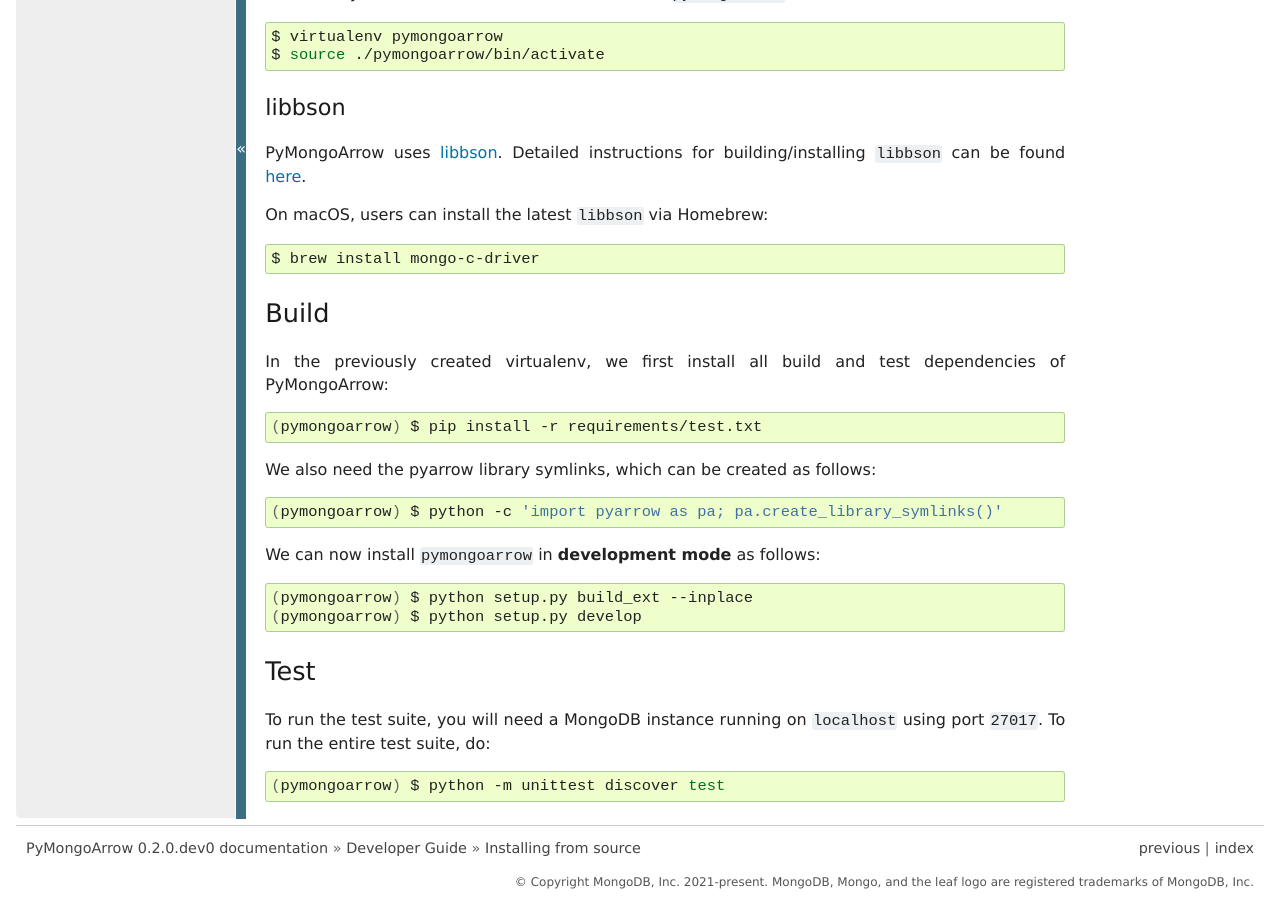
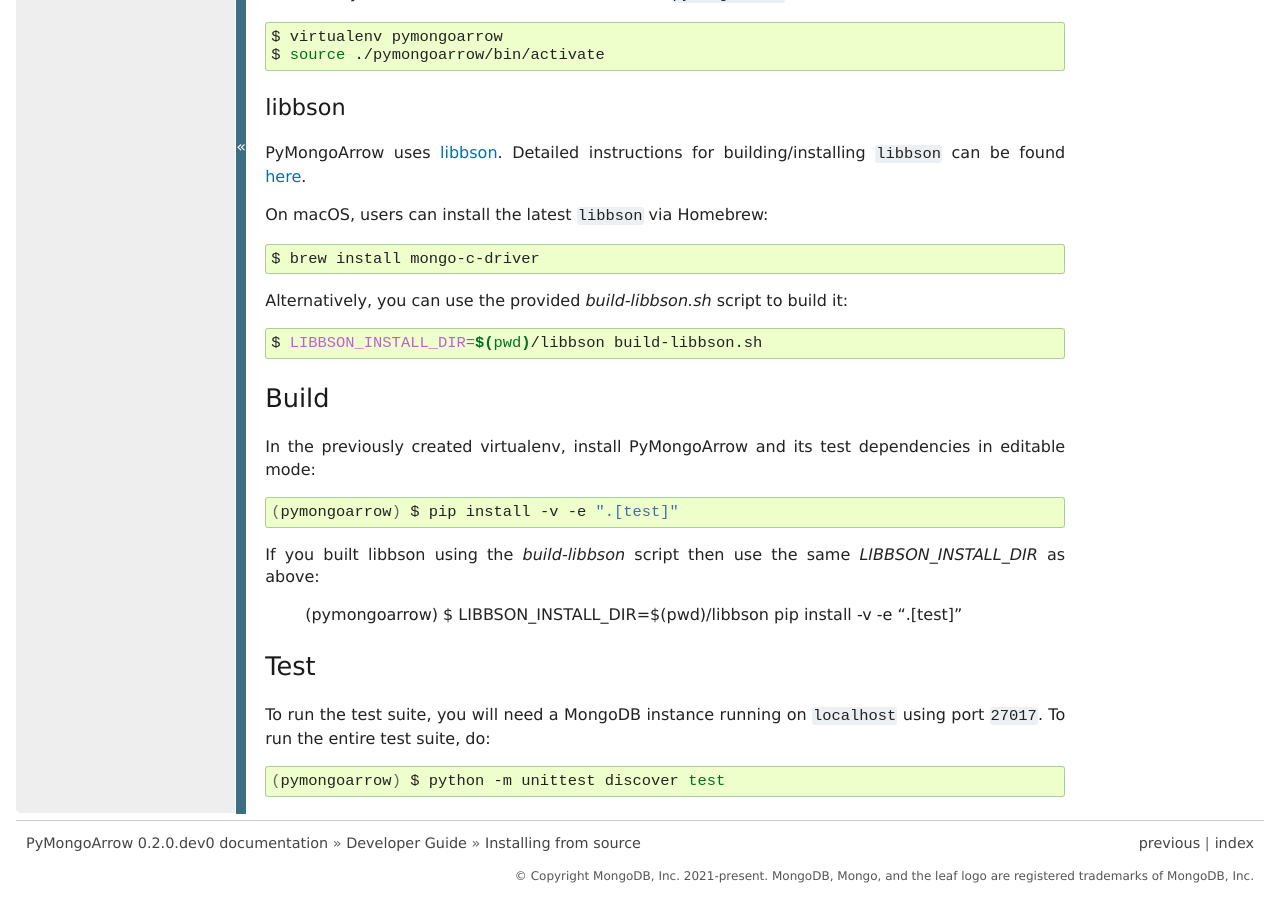
Before and after one commit to mongodb-labs/mongo-arrow, a Sphinx documentation site: the page built from bindings/python/docs/source/developer/installation.rst, in a window 1280 px wide and 900 px high, scrolled down 592 px. Built offline with Sphinx 7.4.7, drawn with Linux system fonts in a browser that asks for light colours.

Commit message:
update docs

```diff
--- a/bindings/python/docs/source/developer/installation.rst
+++ b/bindings/python/docs/source/developer/installation.rst
@@ -41,23 +41,22 @@ On macOS, users can install the latest ``libbson`` via Homebrew::
 
   $ brew install mongo-c-driver
 
+Alternatively, you can use the provided `build-libbson.sh` script to build it::
+
+  $ LIBBSON_INSTALL_DIR=$(pwd)/libbson build-libbson.sh
+
 
 Build
 -----
 
-In the previously created virtualenv, we first install all build and test dependencies
-of PyMongoArrow::
+In the previously created virtualenv, install PyMongoArrow and its test dependencies in editable mode::
 
-  (pymongoarrow) $ pip install -r requirements/test.txt
+  (pymongoarrow) $ pip install -v -e ".[test]"
 
-We also need the pyarrow library symlinks, which can be created as follows::
+If you built libbson using the `build-libbson` script then use the same `LIBBSON_INSTALL_DIR` as above:
 
-  (pymongoarrow) $ python -c 'import pyarrow as pa; pa.create_library_symlinks()'
+  (pymongoarrow) $ LIBBSON_INSTALL_DIR=$(pwd)/libbson pip install -v -e ".[test]"
 
-We can now install ``pymongoarrow`` in **development mode** as follows::
-
-  (pymongoarrow) $ python setup.py build_ext --inplace
-  (pymongoarrow) $ python setup.py develop
 
 Test
 ----
```
